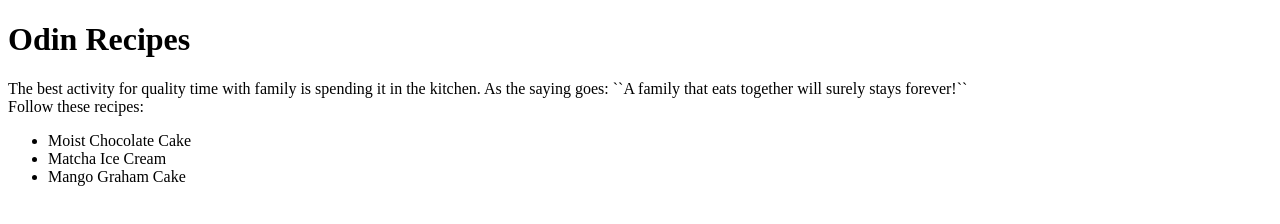
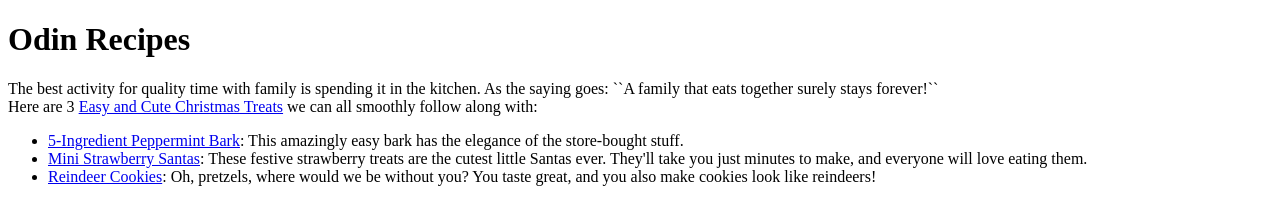
Before and after one commit to vlueprints/odin-recipes, a plain HTML site: page index.html in a window 1280 px wide. Drawn offline with Linux system fonts and the light colour scheme.

Commit message:
update index.html

```diff
--- a/index.html
+++ b/index.html
@@ -6,11 +6,11 @@
 </head>
 <body>
   <h1>Odin Recipes</h1>
-  <p>The best activity for quality time with family is spending it in the kitchen. As the saying goes: ``A family that eats together will surely stays forever!``<br> Follow these recipes:</p>
+  <p>The best activity for quality time with family is spending it in the kitchen. As the saying goes: ``A family that eats together surely stays forever!``<br> Here are 3 <a href="https://www.allrecipes.com/gallery/easy-cute-christmas-treats/">Easy and Cute Christmas Treats</a> we can all smoothly follow along with:</p>
   <ul>
-    <li>Moist Chocolate Cake</li>
-    <li>Matcha Ice Cream</li>
-    <li>Mango Graham Cake</li>
+    <li><a href="recipes/5-ingredient-peppermint-bark.html">5-Ingredient Peppermint Bark</a>: This amazingly easy bark has the elegance of the store-bought stuff.</li>
+    <li><a href="recipes/mini-strawberry-santas.html">Mini Strawberry Santas</a>: These festive strawberry treats are the cutest little Santas ever. They'll take you just minutes to make, and everyone will love eating them.</li>
+    <li><a href="recipes/reindeer-cookies.html">Reindeer Cookies</a>: Oh, pretzels, where would we be without you? You taste great, and you also make cookies look like reindeers!</li>
   </ul>
 </body>
 </html>
```
Also changed, not shown: recipes/moist-chocolate-cake.html (deleted, +0 -12 lines).
